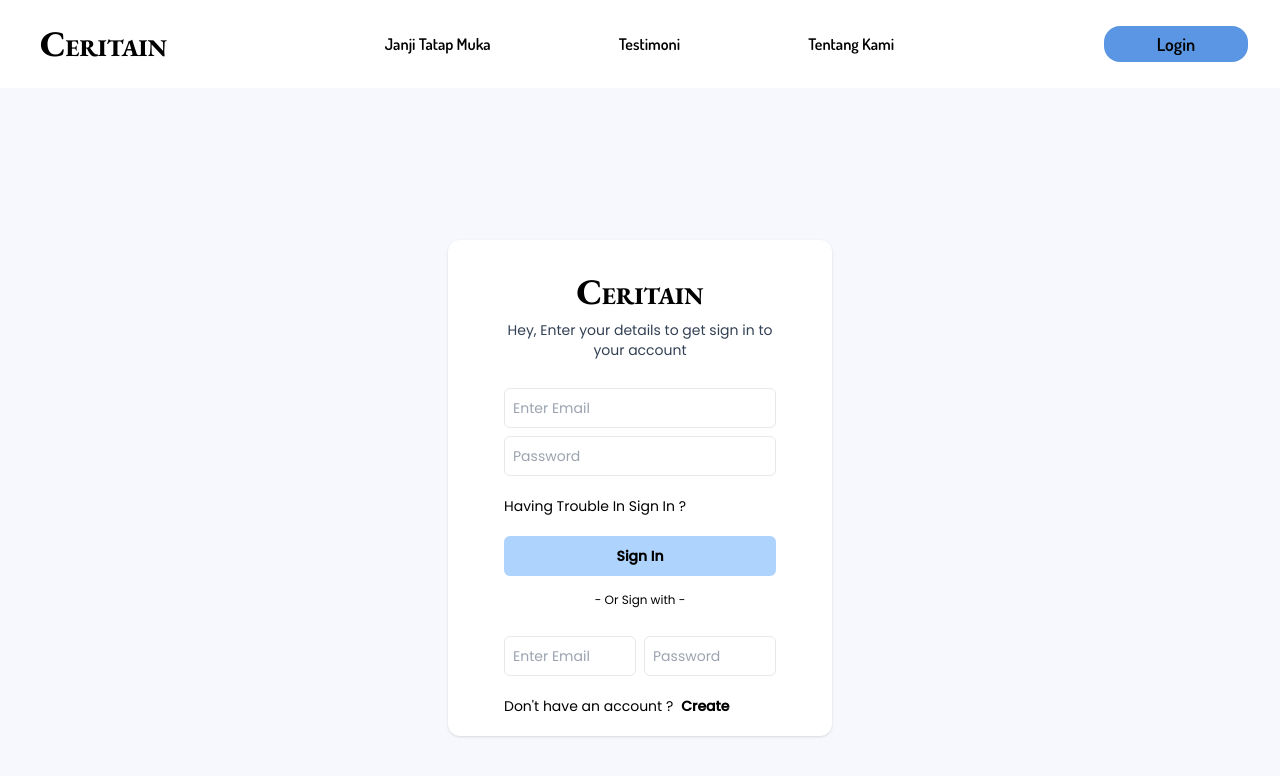
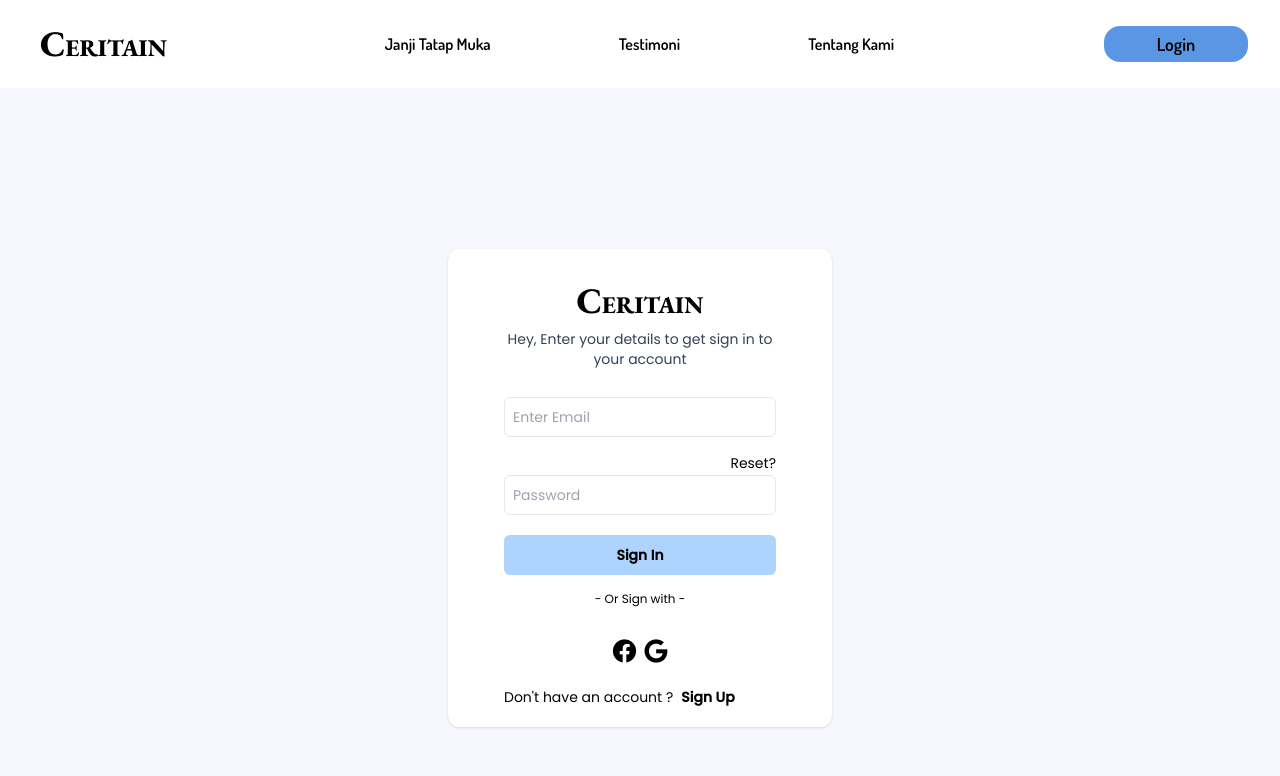
Before and after one commit to AhmadAzkia/ceritain, a React (Create React App) app: page /login in a window 1280 px wide. Shown: the top 776 px of the page. Built offline with nearby package versions, Linux system fonts and the light colour scheme; a web font is replaced by a local one.

Commit message:
update Login.js

```diff
--- a/src/Pages/Login.js
+++ b/src/Pages/Login.js
@@ -17,20 +17,20 @@ function Login() {
         <p className="text-center text-slate-700 fontLoginn text-sm">Hey, Enter your details to get sign in to your account</p>
         <div className="flex flex-col mt-7 gap-2 fontLoginn">
           <input className="w-full h-10 ps-2 border rounded-md text-sm" type="email" name="" id="" placeholder="Enter Email"  />
-          <input className="w-full h-10 ps-2 border rounded-md text-sm" type="password" name="" id="" placeholder="Password" />
+          <div className="text-right">
+            <button className="text-sm mt-2">Reset?</button>
+            <input className="w-full h-10 ps-2 border rounded-md text-sm" type="password" name="" id="" placeholder="Password" />
+          </div>
         </div>
-        <div className="flex flex-row">
-          <button className="my-5 text-sm fontLoginn">Having Trouble In Sign In ?</button>
-        </div>
-        <button className="w-full h-10 bg-blue-300 font-semibold rounded-md text-sm fontLoginn bg-opacity-75" type="submit">Sign In</button>
+        <button className="w-full h-10 bg-blue-300 font-semibold rounded-md text-sm fontLoginn bg-opacity-75 mt-5" type="submit">Sign In</button>
         <div className="text-xs fontLoginn mt-4 text-center">- Or Sign with -</div>
-        <div className="flex flex-row mt-7 gap-2 fontLoginn">
-          <input className="w-full h-10 ps-2 border rounded-md text-sm" type="email" name="" id="" placeholder="Enter Email"  />
-          <input className="w-full h-10 ps-2 border rounded-md text-sm" type="password" name="" id="" placeholder="Password" />
+        <div className="flex justify-center items-center mt-7 gap-2 fontLoginn">
+          <i class="fa-brands fa-facebook text-2xl cursor-pointer"></i>
+          <i class="fa-brands fa-google text-2xl cursor-pointer"></i>
         </div>
         <div className="flex flex-row gap-2 mt-5 mb-5">
         <p className="text-sm fontLoginn">Don't have an account ?</p>
-        <button className="font-semibold text-sm fontLoginn" onClick={()=>navigate('/')}>Create</button>
+        <button className="font-semibold text-sm fontLoginn" onClick={()=>navigate('/')}>Sign Up</button>
         </div>
       </div>
     </div>
```
